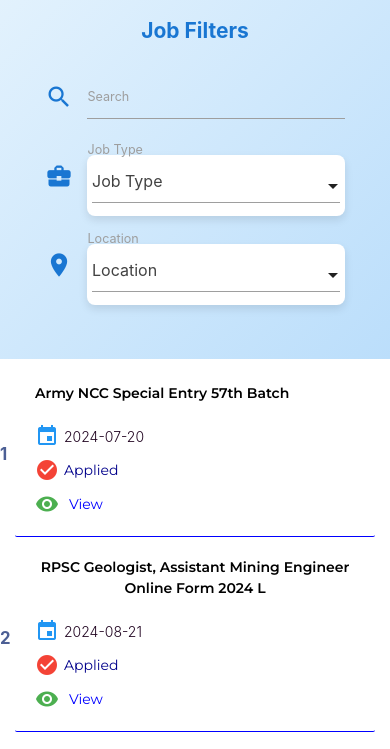
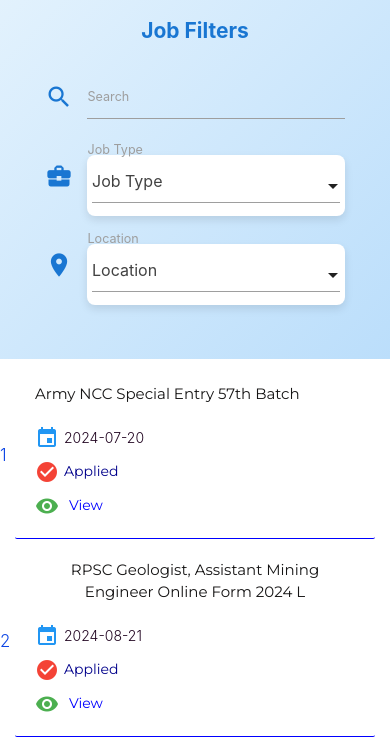
Before and after one commit to dashservercode/test.io, a plain HTML site: page jobs.html in a window 390 px wide. Shown: the part 72-821 px from the top of the page. Drawn offline with nearby package versions, Linux system fonts and the light colour scheme.

Commit message:
gontweight

```diff
--- a/jobs.css
+++ b/jobs.css
@@ -90,6 +90,7 @@
     border-bottom: 1px solid blue;
     box-shadow: none;
     background: transparent;
+    font-weight: 300;
 
 }
 
@@ -101,8 +102,8 @@
     top: 50%;
     transform: translateY(-50%);
     font-size: 1.2rem;
-    font-weight: bold;
-    color: #4c5f94;
+    font-weight: 300;
+    color: #0c45e4;
 }
 
 /* Align items center in job-details */
@@ -164,14 +165,24 @@
     .job-list li::before {
         left: -15px; /* Adjust for smaller screens */
     }
+    .card-title a {
+        color: rgb(22, 21, 21);
+        text-decoration: none;
+        font-size: 10px;
+        font-family: 'Montserrat', sans-serif;
+        font-weight: 300;
+
+    }
 }
 
 /* Materialize specific styles */
 .card-title a {
-    color: black;
+    color: rgb(22, 21, 21);
     text-decoration: none;
-    font-size: 1rem;
+    font-size: 15px;
     font-family: 'Montserrat', sans-serif;
+    font-weight: 300;
+
 }
 
 .material-icons {
```
